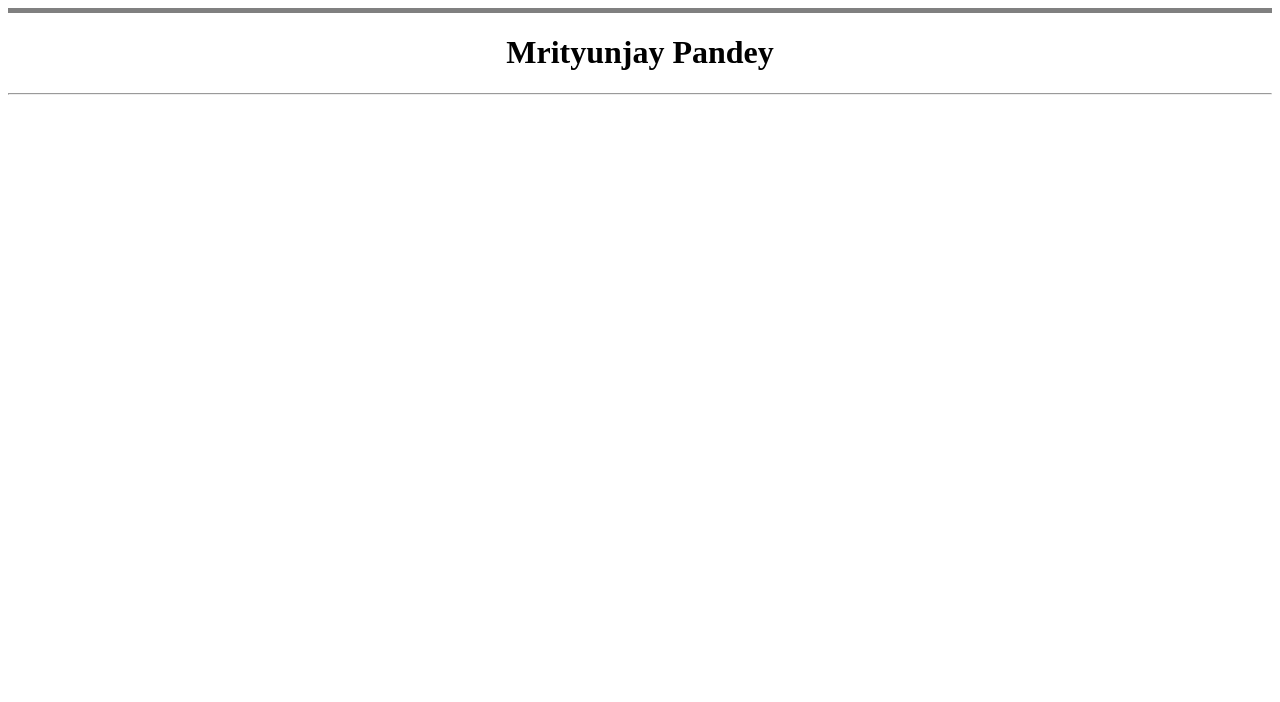
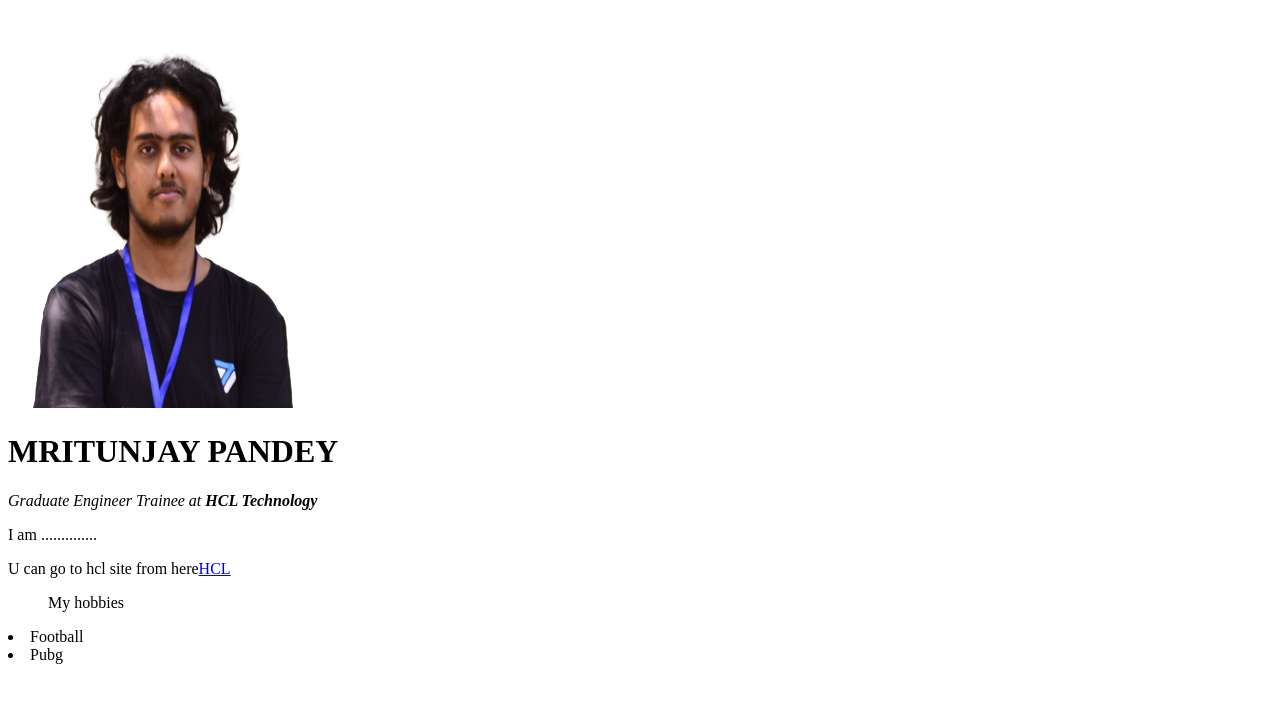
Before and after one commit to mrityunjayjigsaw/PersonalSite, a plain HTML site: page index.html in a window 1280 px wide. Drawn offline with Linux system fonts and the light colour scheme.

Commit message:
Add files via upload
Updated the site

```diff
--- a/index.html
+++ b/index.html
@@ -8,10 +8,13 @@
     <title>Shiva's Personel Site</title>
 </head>
 <body>
-    <hr size="5" noshade="">
-    <center>
-        <h1>Mrityunjay Pandey</h1>
-    </center>
-    <hr>
+    <img src = "Me.jpg" width="300" height="400">
+    <h1>MRITUNJAY PANDEY</h1>
+    <p><em>Graduate Engineer Trainee at <strong>HCL Technology</strong></em></p>
+    <p>I am ..............</p>
+    <p>U can go to hcl site from here<a href="https://www.hcltech.com/">HCL</a></p>
+    <ol> My hobbies</ol>
+        <li>Football</li>
+        <li>Pubg</li>
 </body>
 </html>
```
Also changed, not shown: Me.jpg (added).
